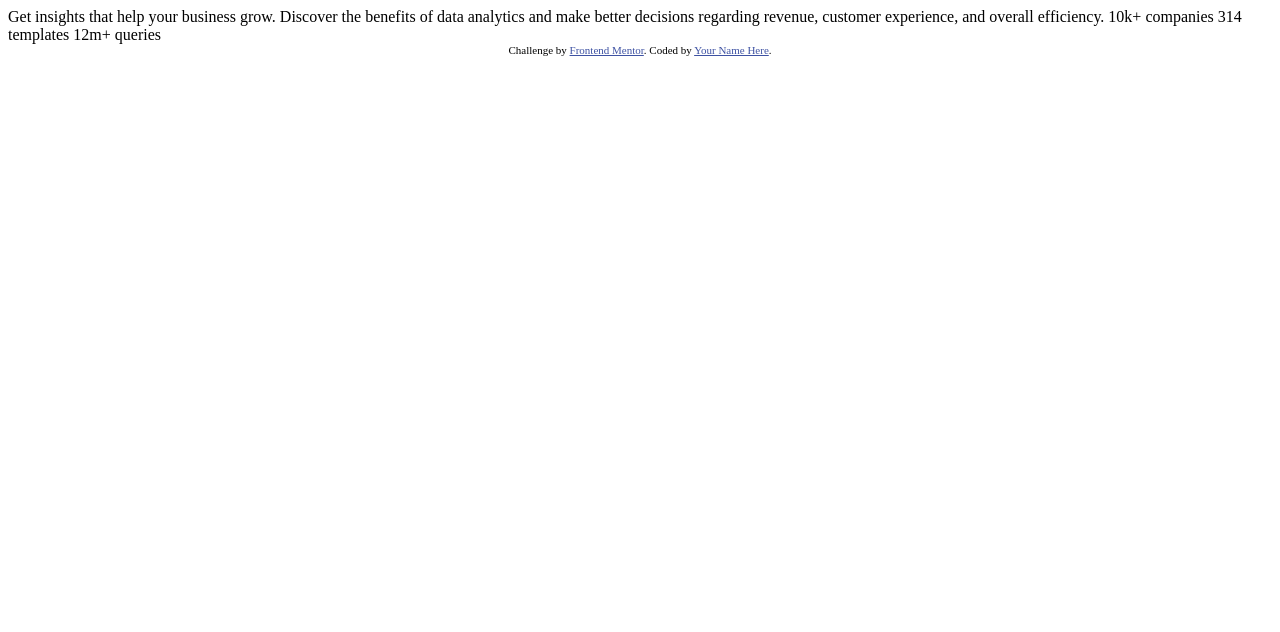
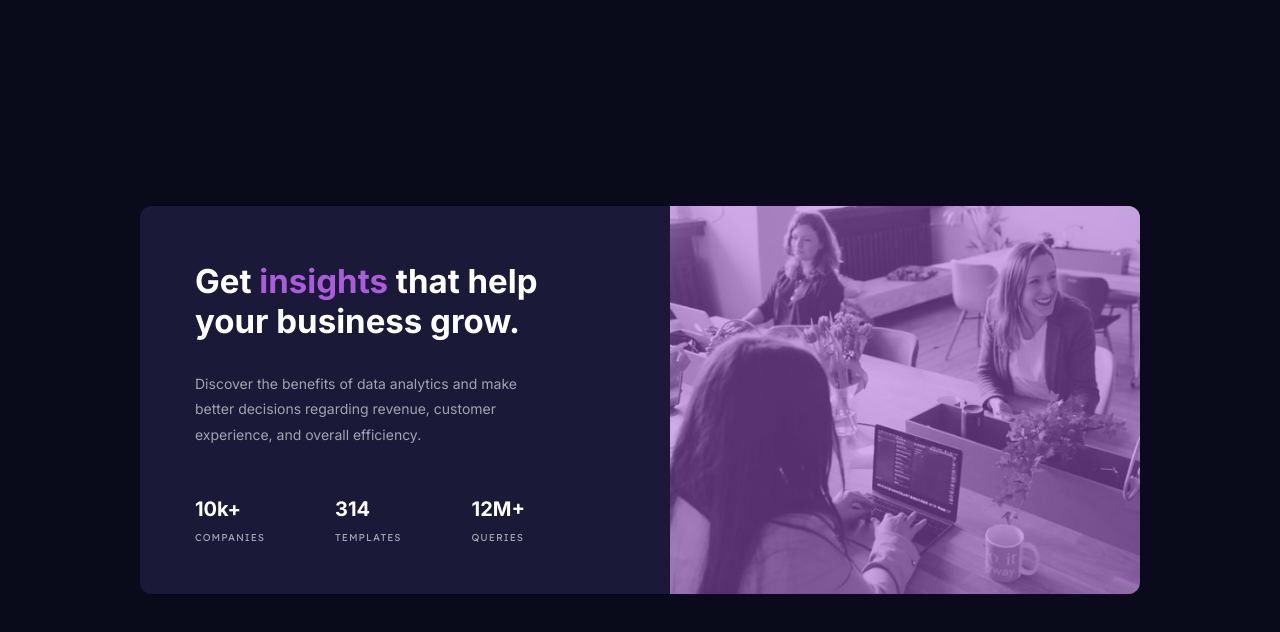
Before and after one commit to Jithin-b-p/stats-preview-card-component-main, a website: page index.html in a window 1280 px wide. Drawn offline with Linux system fonts and the light colour scheme.

Commit message:
final submit

```diff
--- a/index.html
+++ b/index.html
@@ -1,33 +1,56 @@
 <!DOCTYPE html>
 <html lang="en">
-<head>
-  <meta charset="UTF-8">
-  <meta name="viewport" content="width=device-width, initial-scale=1.0"> <!-- displays site properly based on user's device -->
+  <head>
+    <meta charset="UTF-8" />
+    <meta name="viewport" content="width=device-width, initial-scale=1.0" />
+    <!-- displays site properly based on user's device -->
 
-  <link rel="icon" type="image/png" sizes="32x32" href="./images/favicon-32x32.png">
+    <link
+      rel="icon"
+      type="image/png"
+      sizes="32x32"
+      href="./images/favicon-32x32.png"
+    />
+    <title>Frontend Mentor | Stats preview card component</title>
 
-  <title>Frontend Mentor | Stats preview card component</title>
+    <link rel="preconnect" href="https://fonts.googleapis.com" />
+    <link rel="preconnect" href="https://fonts.gstatic.com" crossorigin />
+    <link
+      href="https://fonts.googleapis.com/css2?family=Inter:wght@400;700&family=Lexend+Deca&display=swap"
+      rel="stylesheet"
+    />
 
-  <!-- Feel free to remove these styles or customise in your own stylesheet 👍 -->
-  <style>
-    .attribution { font-size: 11px; text-align: center; }
-    .attribution a { color: hsl(228, 45%, 44%); }
-  </style>
-</head>
-<body>
+    <link rel="stylesheet" href="./css/style.css" />
+  </head>
+  <body>
+    <main>
+      <section class="stat-preview">
+        <div class="stat-preview__details">
+          <h1 class="stat-preview__heading">
+            Get <span>insights</span> that help your business grow.
+          </h1>
+          <p class="stat-preview__description">
+            Discover the benefits of data analytics and make better decisions
+            regarding revenue, customer experience, and overall efficiency.
+          </p>
 
-  Get insights that help your business grow.
-
-  Discover the benefits of data analytics and make better decisions regarding revenue, customer
-  experience, and overall efficiency.
-
-  10k+ companies
-  314 templates
-  12m+ queries
-
-  <div class="attribution">
-    Challenge by <a href="https://www.frontendmentor.io?ref=challenge" target="_blank">Frontend Mentor</a>.
-    Coded by <a href="#">Your Name Here</a>.
-  </div>
-</body>
+          <div class="stat-preview__gain">
+            <div class="stat-preview__gain--companies">
+              <span class="count">10k+</span>
+              <span class="domain">companies</span>
+            </div>
+            <div class="stat-preview__gain--templates">
+              <span class="count">314</span>
+              <span class="domain">templates</span>
+            </div>
+            <div class="stat-preview__gain--queires">
+              <span class="count">12m+</span>
+              <span class="domain">queries</span>
+            </div>
+          </div>
+        </div>
+        <div class="stat-preview__image"></div>
+      </section>
+    </main>
+  </body>
 </html>
--- /dev/null
+++ b/sass/_base.scss
@@ -0,0 +1,44 @@
+:root {
+  --ff-primary: "Inter", sans-serif;
+  --ff-secondary: "Lexend Deca", sans-serif;
+
+  --fw-400: 400;
+  --fw-700: 700;
+
+  --color-primary-500: hsl(233, 47%, 7%);
+  --color-primary-400: hsl(244, 38%, 16%);
+
+  --color-accent-300: hsl(277, 64%, 61%);
+
+  --color-neutral-100: hsla(0, 0%, 100%, 0.75);
+  --color-neutral-200: hsla(0, 0%, 100%, 0.6);
+
+  --color-white: hsl(0, 0%, 100%);
+}
+
+// css reset
+*,
+*::before,
+*::after {
+  box-sizing: inherit;
+}
+
+* {
+  margin: 0;
+  padding: 0;
+  font: inherit;
+}
+
+// responsive img
+img {
+  display: block;
+  max-width: 100%;
+}
+
+body {
+  min-height: 100svh;
+  box-sizing: border-box;
+  display: flex;
+  justify-content: center;
+  align-items: center;
+}
--- /dev/null
+++ b/sass/_component.scss
@@ -0,0 +1,85 @@
+.stat-preview {
+  display: flex;
+  max-width: 100rem;
+  min-width: 46rem;
+  border-radius: 1.2rem;
+  overflow: hidden;
+
+  @media only screen and (max-width: 63em) {
+    margin-inline: 2.5rem;
+    flex-direction: column;
+  }
+
+  &__details {
+    width: 53%;
+    padding: 5.5rem;
+    padding-block-end: 5rem;
+
+    @media only screen and (max-width: 63em) {
+      width: 100%;
+    }
+
+    @media only screen and (max-width: 34.125em) {
+      padding-inline: 3rem;
+    }
+  }
+
+  &__image {
+    width: 47%;
+    background-image: linear-gradient(
+        rgba(170, 92, 219, 0.5),
+        rgba(170, 92, 219, 0.5)
+      ),
+      url(../images/image-header-desktop.jpg);
+    background-size: contain;
+
+    @media only screen and (max-width: 63em) {
+      width: 100%;
+      height: 35rem;
+      order: -1;
+      background-image: linear-gradient(
+          rgba(170, 92, 219, 0.5),
+          rgba(170, 92, 219, 0.5)
+        ),
+        url(../images/image-header-mobile.jpg);
+
+      background-size: cover;
+    }
+  }
+
+  &__description {
+    padding-inline-end: 5.5rem;
+    margin-block-start: 3rem;
+
+    @media only screen and (max-width: 63em) {
+      padding-inline-end: 0;
+    }
+
+    @media only screen and (max-width: 34.125em) {
+      padding-inline: 3rem;
+    }
+  }
+
+  &__gain {
+    margin-block-start: 5rem;
+    display: flex;
+    gap: 7rem;
+
+    &--companies,
+    &--templates,
+    &--queires {
+      display: flex;
+      flex-direction: column;
+      gap: 1rem;
+    }
+
+    @media only screen and (max-width: 63em) {
+      justify-content: center;
+    }
+
+    @media only screen and (max-width: 34.125em) {
+      flex-direction: column;
+      gap: 4.5rem;
+    }
+  }
+}
--- /dev/null
+++ b/sass/_typography.scss
@@ -0,0 +1,73 @@
+html {
+  font-size: 62.5%;
+
+  @media only screen and (max-width: 34.125em) {
+    font-size: 46%;
+  }
+}
+
+body {
+  font-family: var(--ff-primary);
+  background-color: var(--color-primary-500);
+  color: var(--color-neutral-200);
+}
+
+.stat-preview {
+  background-color: var(--color-primary-400);
+
+  @media only screen and (max-width: 63em) {
+    text-align: center;
+  }
+
+  &__heading {
+    font-size: 3.3rem;
+    font-weight: var(--fw-700);
+    color: var(--color-white);
+
+    & span {
+      color: var(--color-accent-300);
+    }
+
+    @media only screen and (max-width: 34.125em) {
+      font-size: 4rem;
+    }
+  }
+
+  &__description {
+    font-size: 1.4rem;
+    font-weight: var(--fw-400);
+    line-height: 1.8;
+
+    @media only screen and (max-width: 34.125em) {
+      font-size: 2rem;
+    }
+  }
+
+  &__gain {
+    text-transform: uppercase;
+
+    & .count {
+      font-size: 2rem;
+      font-weight: var(--fw-700);
+      color: var(--color-white);
+
+      @media only screen and (max-width: 34.125em) {
+        font-size: 3rem;
+      }
+    }
+
+    & .domain {
+      font-family: var(--ff-secondary);
+      font-size: 1rem;
+      letter-spacing: 1px;
+
+      @media only screen and (max-width: 34.125em) {
+        font-size: 2rem;
+      }
+    }
+
+    &--companies .count {
+      text-transform: none;
+    }
+  }
+}
--- /dev/null
+++ b/sass/main.scss
@@ -0,0 +1,3 @@
+@import "./base";
+@import "./typography";
+@import "./component";
```
Also changed, not shown: package.json (added, +21 -0 lines), README.md (added), css/style.comp.css (added), css/style.css (added), css/style.prefix.css (added), desktop.png (added), mobile.png (added), 3 other files.
